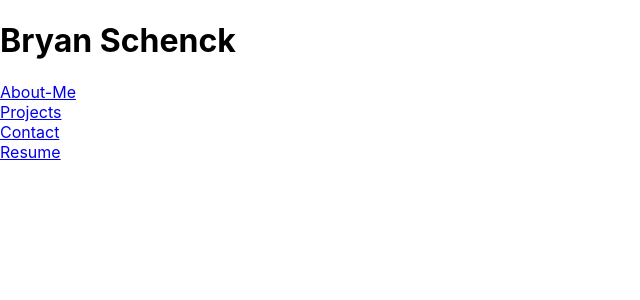
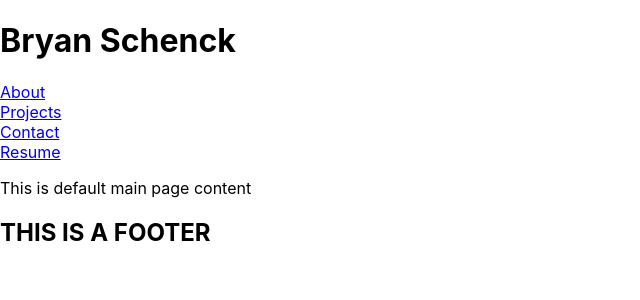
Before and after one commit to brysgithub/react-portfolio, a React (Create React App) app: page /#/ in a window 1280 px wide. Shown: the top 300 px of the page, without its empty margins (0-640 px from the left). Built offline with nearby package versions, Linux system fonts and the light colour scheme.

Commit message:
wheeeeeeeeeeeeeeeeeeeeeeeee components render now

```diff
--- a/src/App.js
+++ b/src/App.js
@@ -1,5 +1,5 @@
 // Import Dependencies
-import { HashRouter as Router, Route,  Routes } from "react-router-dom";
+import { Routes, Route } from "react-router-dom";
 
 // Import Components
 import Footer from "./components/Footer";
@@ -8,25 +8,25 @@ import Aboutme from "./components/Aboutme";
 import Project from "./components/Project";
 import Contact from "./components/Contact";
 import Resume from "./components/Resume";
+import Main from "./components/Main";
 
 // Import top level CSS
 import "./App.css";
 
-console.log("app")
-
 function App() {
   return (
     <>
-      <Router>
-        <Header />
-        {/* <Routes>
-          <Route path="/" element={<Aboutme />} />
-          <Route path="/projects" element={<Project />} />
-          <Route path="/contact" element={<Contact />} />
-          <Route path="/resume" element={<Resume />} />
-        </Routes> */}
-        <Footer />
-      </Router>
+      <Header />
+        <Routes>
+
+          <Route path="/" element={ <Main />} />
+          <Route path="/aboutme" element={ <Aboutme />} />
+          <Route path="/projects" element={ <Project />} />
+          <Route path="/contact" element={ <Contact />} />
+          <Route path="/resume" element={ <Resume />} />
+
+        </Routes>
+      <Footer />
     </>
   );
 }
--- a/src/components/Aboutme.js
+++ b/src/components/Aboutme.js
@@ -2,7 +2,6 @@ import userAvatar from "../assets/images/spoooonge1-1.png"
 
 function Aboutme() {
     return (
-        <Aboutme>
             <section>
                 <div>
                     <img src={userAvatar} alt="User Avatar"></img>
@@ -18,7 +17,6 @@ function Aboutme() {
                     </p>
                 </div>
             </section>
-        </Aboutme>
     )
 }
 
--- a/src/components/Contact.js
+++ b/src/components/Contact.js
@@ -1,7 +1,7 @@
 function Contact() {
 
     return(
-        <div></div>
+        <div><p>Contact</p></div>
     )
 
 }
--- a/src/components/Footer.js
+++ b/src/components/Footer.js
@@ -3,6 +3,7 @@ function Footer() {
     return(
         <footer>
             <div>
+                <h2>THIS IS A FOOTER</h2>
                 {/* <div>Github: <a href="https://github.com/brysgithub">brysgithub</a></div>
                 <div>LinkedIn: <a href="https://www.linkedin.com/in/bryan-schenck-4b56a1223/">Bryan Schenck</a></div> */}
             </div>
--- a/src/components/Header.js
+++ b/src/components/Header.js
@@ -1,10 +1,8 @@
 import { Link, useLocation } from "react-router-dom"
-console.log("header")
+
 function Header() {
-    console.log("calling useLoaction")
+
     const location = useLocation();
-    console.log("location", location.pathname);
-    console.log("header");
 
     return(
         <header>
@@ -15,7 +13,7 @@ function Header() {
 
 
                 <div>
-                    <Link to="/" className={location.pathname === "/"?"nav_highlighted shadow":""}>About-Me</Link>
+                    <Link to="/aboutme" className={location.pathname === "/"?"nav_highlighted shadow":""}>About</Link>
                 </div>
                 <div>
                     <Link to="/projects" className={location.pathname === "/projects"?"nav_highlighted shadow":""}>Projects</Link>
--- /dev/null
+++ b/src/components/Main.js
@@ -0,0 +1,11 @@
+function Main() {
+
+    return(
+        <div>
+             <p>This is default main page content</p>
+        </div>
+    )
+
+}
+
+export default Main
--- a/src/components/Project.js
+++ b/src/components/Project.js
@@ -1,7 +1,7 @@
 function Project() {
 
     return(
-        <div></div>
+        <div><p>Project</p></div>
     )
 
 }
--- a/src/components/Resume.js
+++ b/src/components/Resume.js
@@ -1,7 +1,7 @@
 function Resume() {
 
     return(
-        <div></div>
+        <div><p>Resume</p></div>
     )
 
 }
```
Also changed, not shown: src/index.js (+3 -4 lines).
